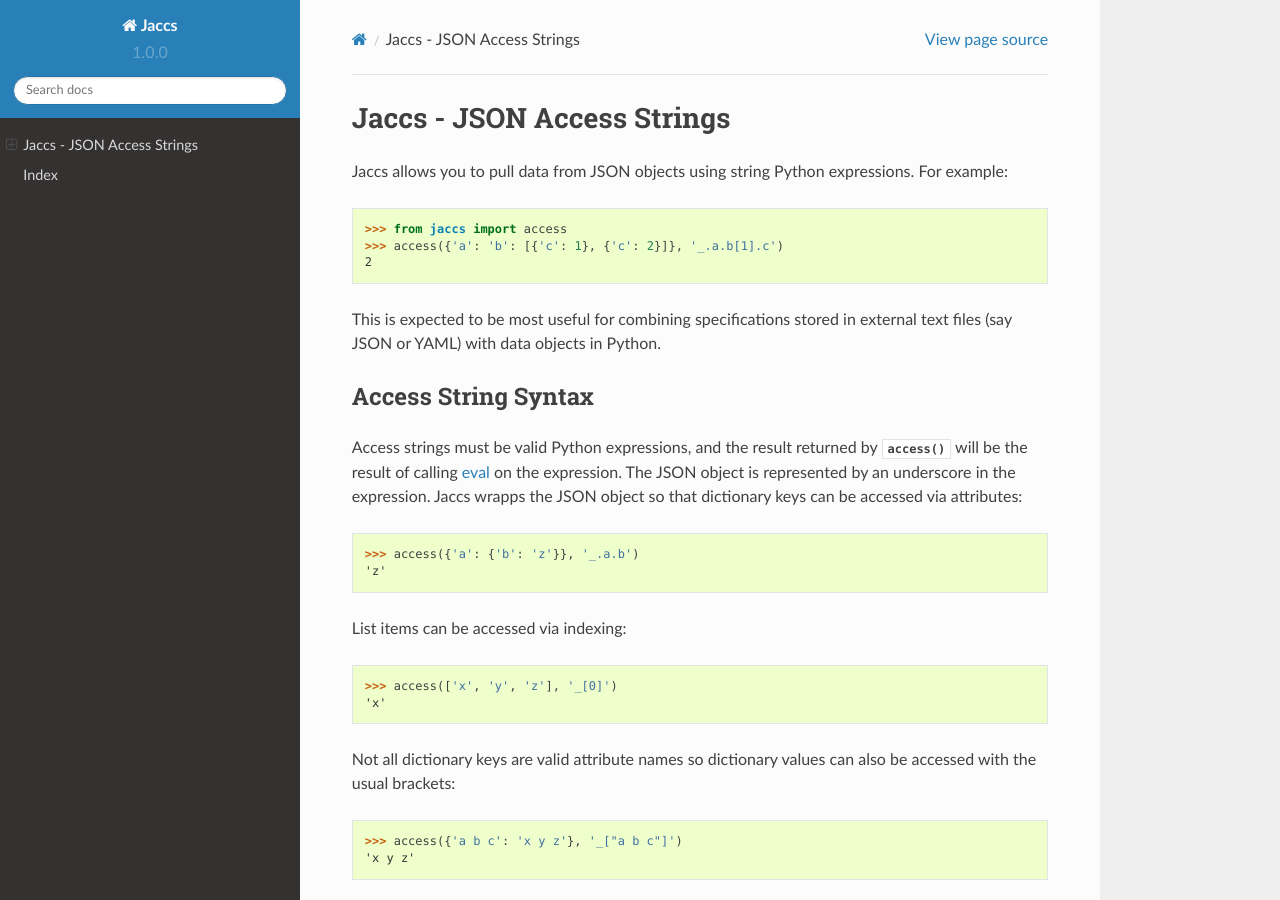
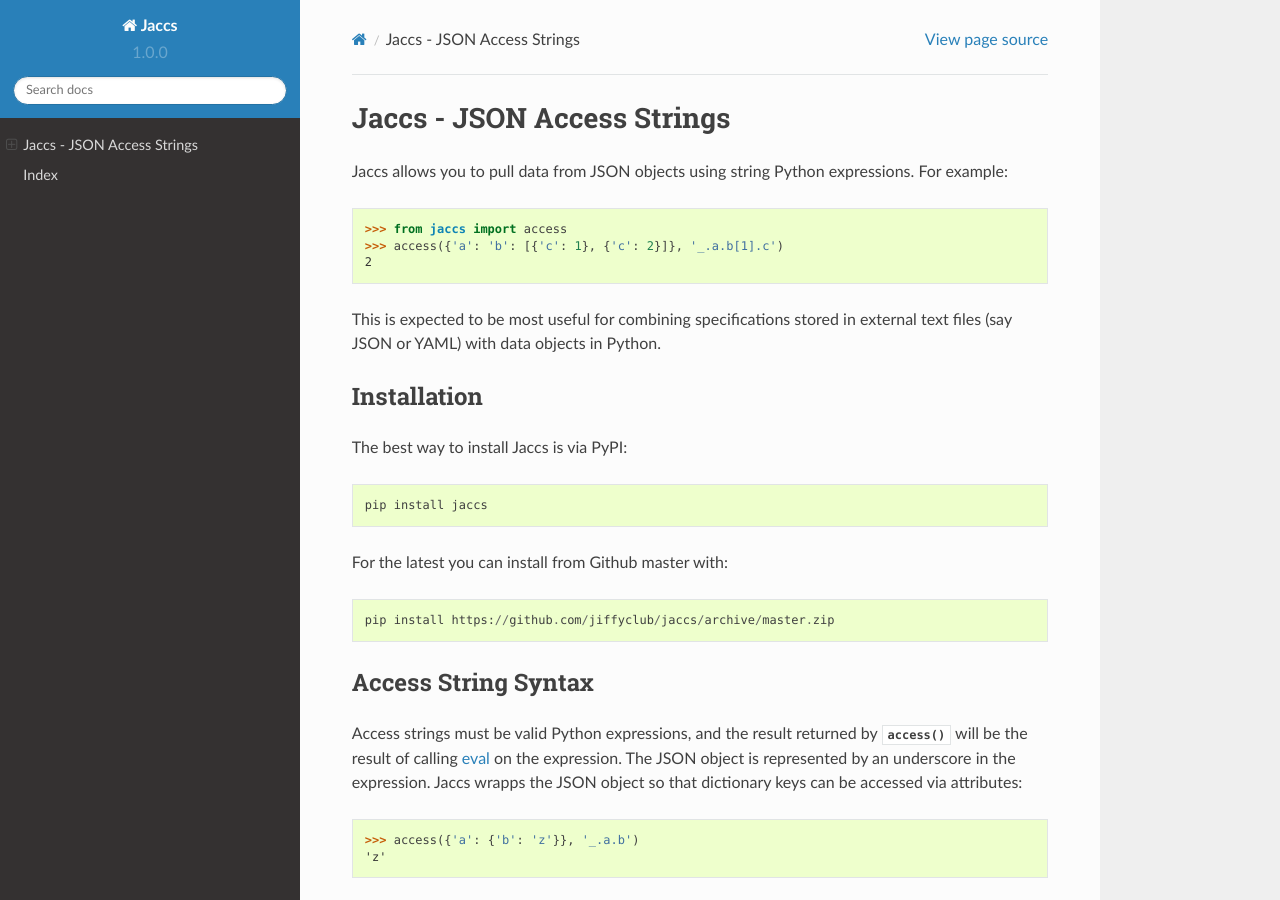
Before and after one commit to jiffyclub/jaccs, a Sphinx documentation site: the page built from docs/index.rst, in a window 1280 px wide and 900 px high. Built offline with Sphinx 7.4.7 and the Read the Docs theme 2.0.0, drawn with Linux system fonts in a browser that asks for light colours.

Commit message:
add installation instructions

```diff
--- a/docs/index.rst
+++ b/docs/index.rst
@@ -15,6 +15,17 @@ expressions. For example::
 
 This is expected to be most useful for combining specifications stored in
 external text files (say JSON or YAML) with data objects in Python.
+
+Installation
+------------
+
+The best way to install Jaccs is via PyPI::
+
+    pip install jaccs
+
+For the latest you can install from Github master with::
+
+    pip install https://github.com/jiffyclub/jaccs/archive/master.zip
 
 Access String Syntax
 --------------------
```
